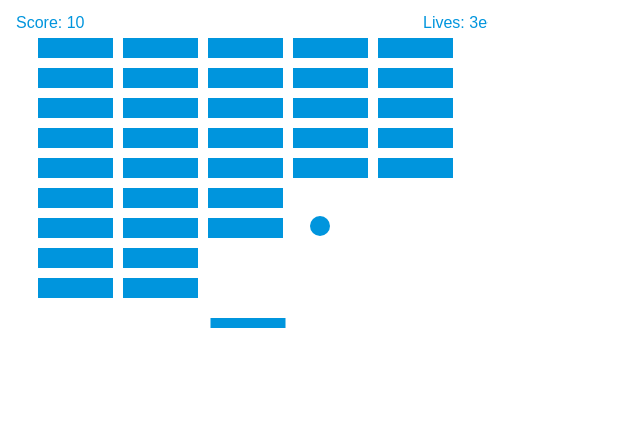
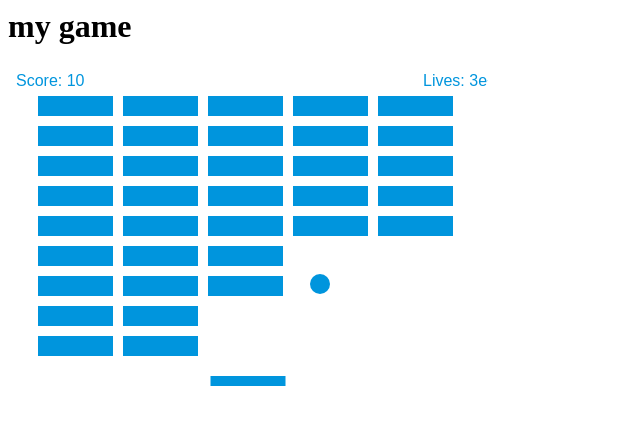
Before and after one commit to atharvawafgaonkar/game, a plain HTML site: page index.html in a window 1280 px wide. Shown: the whole page, without its empty margins (0-640 px from the left). Drawn offline with Linux system fonts and the light colour scheme.

Commit message:
Update index.html

```diff
--- a/index.html
+++ b/index.html
@@ -3,6 +3,7 @@
 	<title>game</title>
 </head>
 <body>
+	<h1>my game</h1>
 <canvas id="mygame" width="480" height="320"></canvas>
 <script type="text/javascript" src="project.js"></script>
 </body>
```
